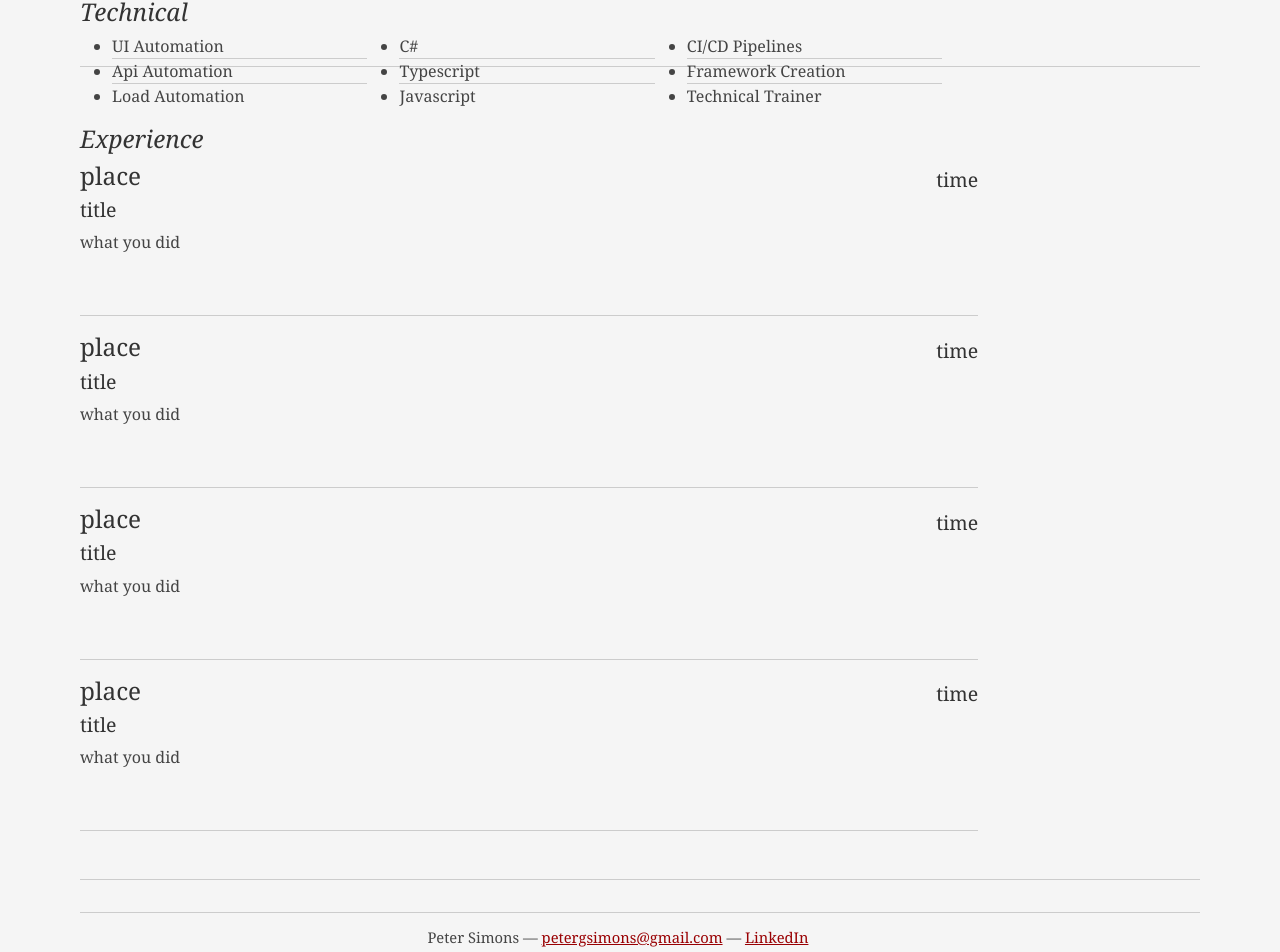
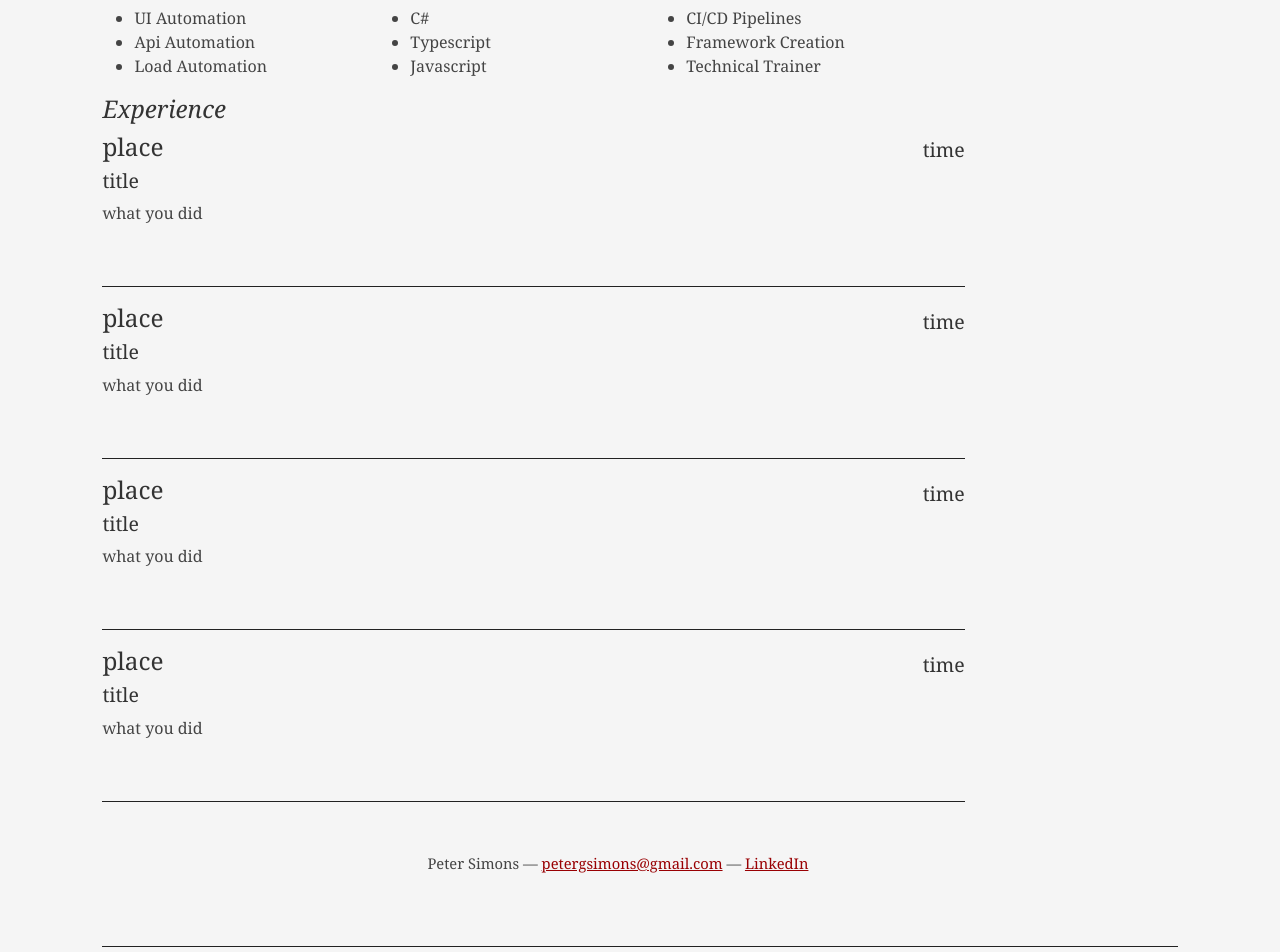
Before and after one commit to the-patience-tester/the-patience-tester.github.io, an Angular app in the folder automation-sandbox/: page /landing in a window 1280 px wide. Shown: the part 736-1688 px from the top of the page. Built offline with nearby package versions, Linux system fonts and the light colour scheme; a small style sheet from the web is missing.

Commit message:
Tidy up the CSS for the landing page

```diff
--- a/automation-sandbox/src/app/landing/landing.component.css
+++ b/automation-sandbox/src/app/landing/landing.component.css
@@ -12,16 +12,16 @@
 
 /* //-- yui-grids style overrides -- */
 body { font-family: Georgia; color: #444; }
-#inner { padding: 10px 80px; margin: 80px auto; background: #f5f5f5; border: solid #666; border-width: 8px 0 2px 0; }
-.yui-gf { margin-bottom: 2em; padding-bottom: 2em; border-bottom: 1px solid #ccc; }
+#inner { padding: 1% 8%; margin: 8% auto; background: #f5f5f5; display: grid }
+.yui-gf { margin-bottom: 1%; padding-bottom: 1%;  }
 
 /* //-- header, body, footer -- */
-#hd { margin: 2.5em 0 3em 0; padding-bottom: 1.5em; border-bottom: 1px solid #ccc }
+#hd { margin: 2.5em 0 3em 0; padding-bottom: 1.5em; }
 #hd h2 { text-transform: uppercase; letter-spacing: 2px; }
-#bd, #ft { margin-bottom: 2em; }
+#bd, #ft { margin-bottom: 2em; border-bottom: #222222 solid 1px;}
 
 /* //-- footer -- */
-#ft { padding: 1em 0 5em 0; font-size: 92%; border-top: 1px solid #ccc; text-align: center; }
+#ft { padding: 1em 0 5em 0; font-size: 92%; text-align: center; }
 #ft p { margin-bottom: 0; text-align: center;   }
 
 /* //-- core typography and style -- */
@@ -33,7 +33,7 @@ p { font-size: 100%; line-height: 18px; padding-right: 3em; }
 a { color: #990003 }
 a:hover { text-decoration: none; }
 strong { font-weight: bold; }
-li { line-height: 24px; border-bottom: 1px solid #ccc; }
+li { line-height: 24px; }
 p.enlarge { font-size: 144%; padding-right: 6.5em; line-height: 24px; }
 p.enlarge span { color: #000 }
 .contact-info { margin-top: 7px; }
@@ -46,8 +46,8 @@ p.enlarge span { color: #000 }
 a#pdf { display: block; float: left; background: #666; color: white; padding: 6px 50px 6px 12px; margin-bottom: 6px; text-decoration: none;  }
 a#pdf:hover { background: #222; }
 
-.job { position: relative; margin-bottom: 1em; padding-bottom: 1em; border-bottom: 1px solid #ccc; }
-.job h4 { position: absolute; top: 0.35em; right: 0 }
+.job { position: relative; margin-bottom: 1em; padding-bottom: 1em; border-bottom: #222222 solid 1px; }
+.job h4 { position: absolute; top: 0.35em; right: 0;  }
 .job p { margin: 0.75em 0 3em 0; }
 
 .last { border: none; }
```
